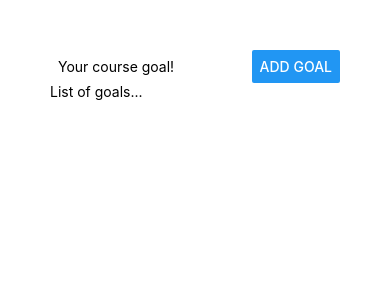
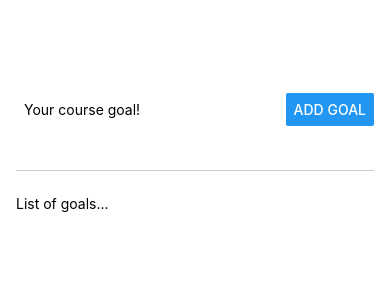
Before and after one commit to graceupongraceemi/RN_project_2501max, a React Native app: screen / in a window 390 px wide. Shown: the top 300 px of the page. Built offline with nearby package versions, Linux system fonts and the light colour scheme.

Commit message:
Improving the layout in App.js

```diff
--- a/App.js
+++ b/App.js
@@ -7,7 +7,7 @@
         <TextInput style={styles.textInput} placeholder='Your course goal!' />
         <Button title='Add Goal' />
       </View>
-      <View>
+      <View style={styles.goalsContainer}>
         <Text>List of goals...</Text>
       </View>
     </View>
@@ -16,17 +16,27 @@
 
 const styles = StyleSheet.create({
   appContainer: {
-    padding: 50
+    flex: 1,
+    padding: 50,
+    paddingHorizontal: 16
   },
   inputContainer: {
+    flex: 1,
     flexDirection: 'row',
-    justifyContent: 'space-between'
+    justifyContent: 'space-between',
+    alignItems: 'center',
+    marginBottom: 24,
+    borderBottomWidth: 1,
+    borderBottomColor: '#cccccc'
   },
   textInput: {
     borderWith: 1,
     borderColor: '#cccccc',
-    width: '80%',
+    width: '70%',
     marginRight: 8,
     padding: 8
+  },
+  goalsContainer: {
+    flex: 5
   }
 });
```
